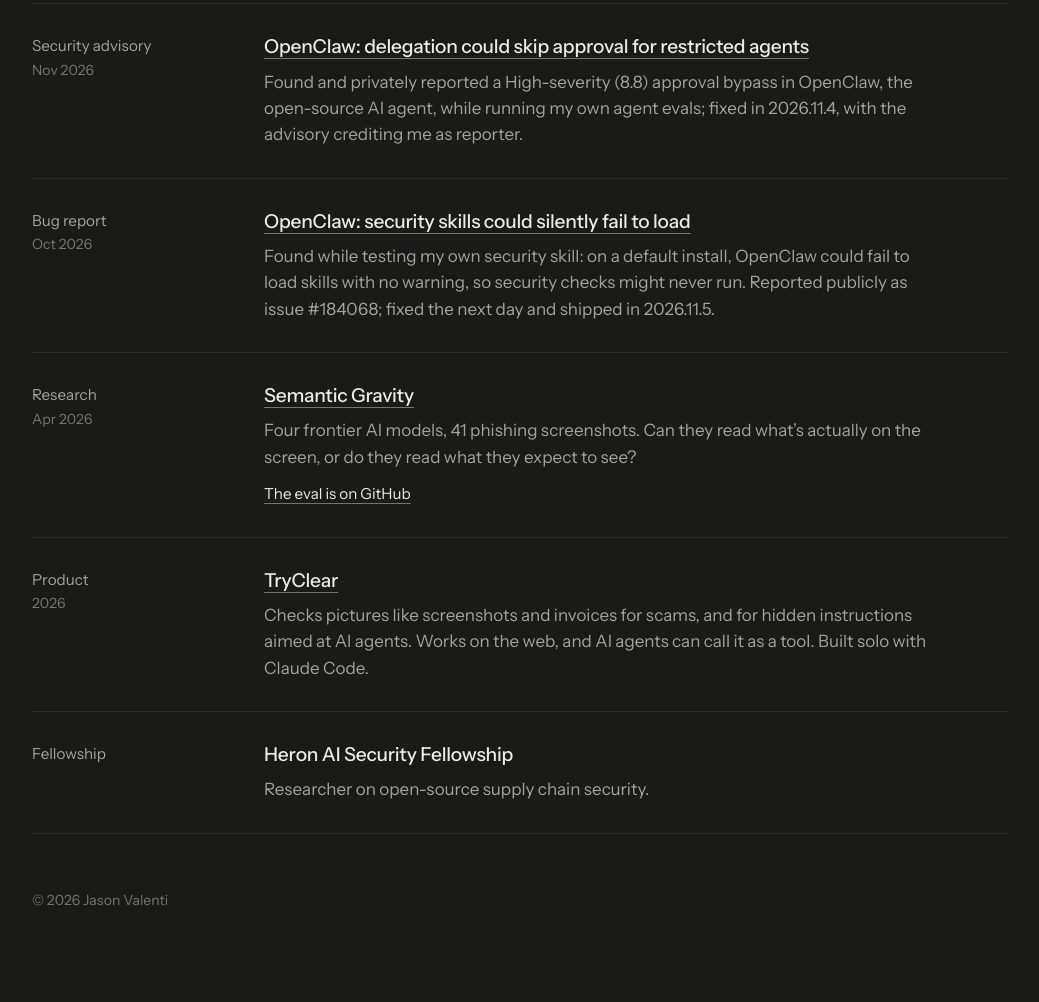
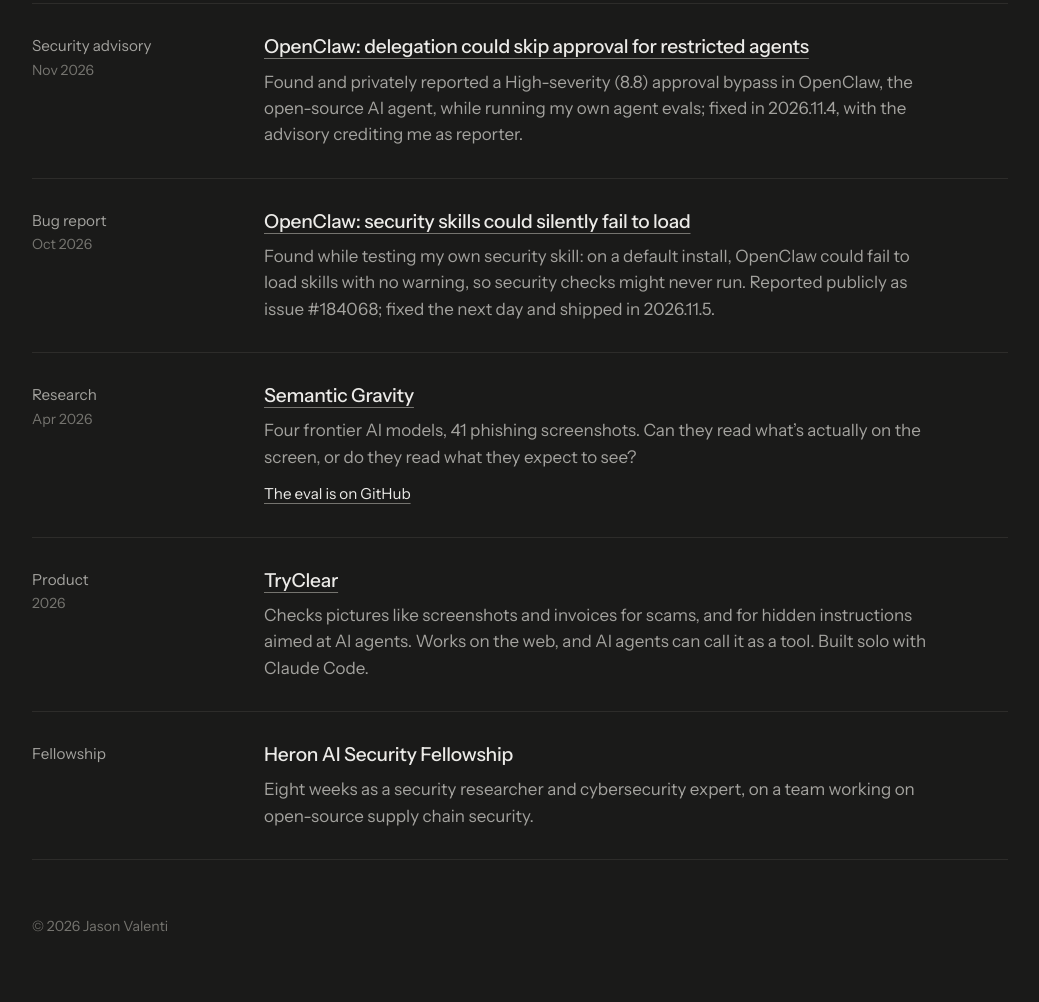
Before and after one commit to doctoroakin/doctoroakin.github.io, a plain HTML site: page index.html in a window 1280 px wide. Shown: the part 538-1540 px from the top of the page, without its empty margins (120-1159 px from the left). Before the commit the page ends 1513 px from the top, so only its background shows below. Drawn offline with Linux system fonts and the light colour scheme.

Commit message:
Update Fellowship description
Co-Authored-By: Claude Opus 5.5 <noreply@anthropic.com>

```diff
--- a/index.html
+++ b/index.html
@@ -150,7 +150,7 @@
         <div class="kind">Fellowship</div>
         <div>
           <span class="title">Heron AI Security Fellowship</span>
-          <p class="desc">Researcher on open-source supply chain security.</p>
+          <p class="desc">Eight weeks as a security researcher and cybersecurity expert, on a team working on open-source supply chain security.</p>
         </div>
       </li>
     </ul>
```
